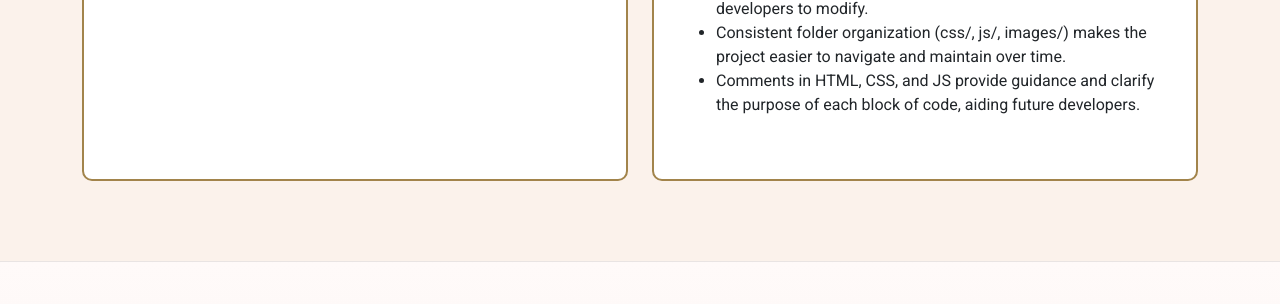
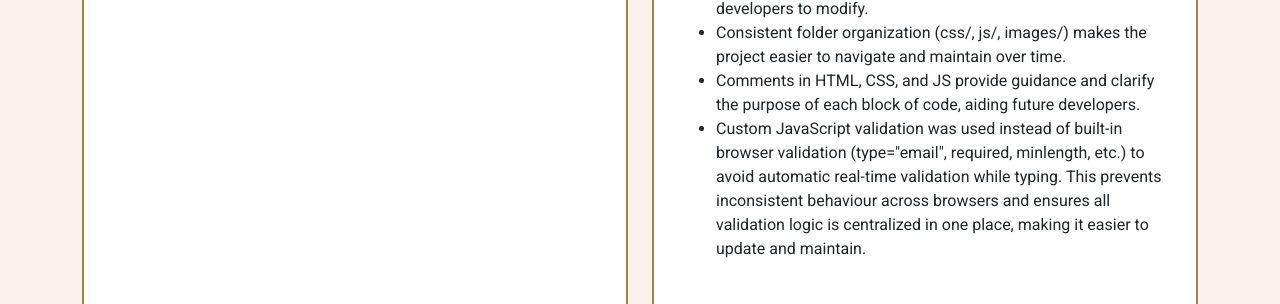
Before and after one commit to zeemohamed7/cosmetic-ecommerce-website, a plain HTML site: page making-of.html in a window 1280 px wide. Shown: the part 2258-2562 px from the top of the page. Drawn offline with nearby package versions, Linux system fonts and the light colour scheme.

Commit message:
added part about custom js validation

```diff
--- a/making-of.html
+++ b/making-of.html
@@ -393,6 +393,11 @@
 
               <li>Comments in HTML, CSS, and JS provide guidance and clarify the purpose of each block of code, aiding
                 future developers.</li>
+
+              <li>Custom JavaScript validation was used instead of built-in browser validation (type="email", required,
+                minlength, etc.) to avoid automatic real-time validation while typing. This prevents inconsistent
+                behaviour across browsers and ensures all validation logic is centralized in one place, making it easier
+                to update and maintain.</li>
             </ul>
             </p>
           </div>
```
